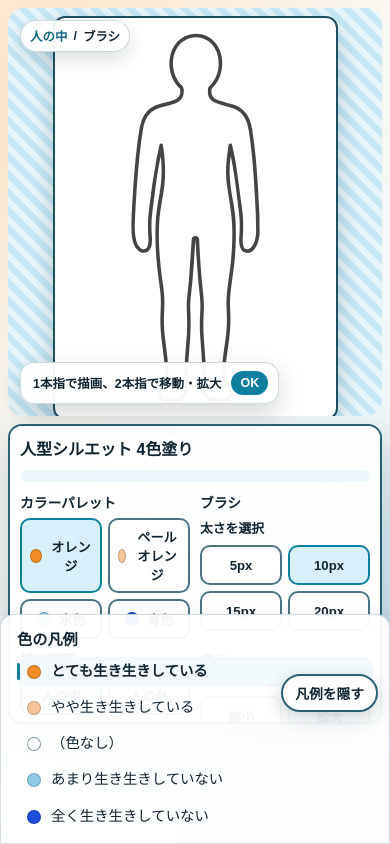
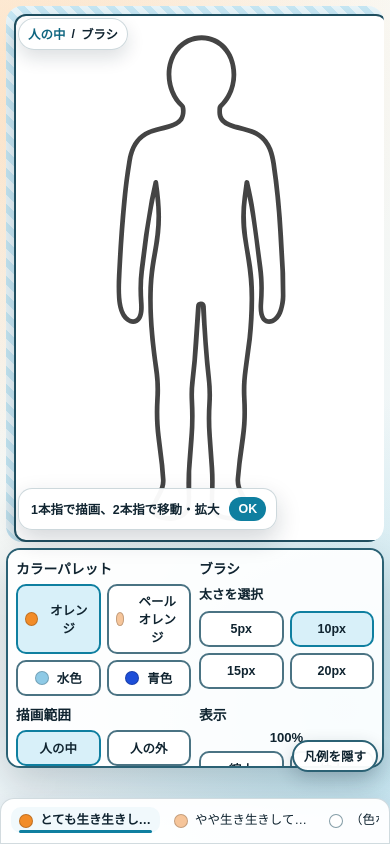
Before and after one commit to Yugontech/human-body-coloring, a plain HTML site: page index.html in a window 390 px wide. Drawn offline with Linux system fonts and the light colour scheme.

Commit message:
Refine mobile layout spacing and legend controls

```diff
--- a/styles.css
+++ b/styles.css
@@ -493,8 +493,8 @@ body.legend-collapsed .legend-toggle-btn {
 @media (max-width: 960px) {
   #app {
     flex-direction: column;
-    padding: 8px;
-    gap: 8px;
+    padding: 6px;
+    gap: 6px;
   }
 
   .canvas-panel {
@@ -543,12 +543,12 @@ body.legend-collapsed .legend-toggle-btn {
     min-width: 0;
     max-width: none;
     order: 2;
-    max-height: min(43dvh, 360px);
-    padding: 10px;
+    max-height: min(34dvh, 280px);
+    padding: 8px;
     border-radius: 14px;
     display: grid;
-    grid-template-columns: repeat(2, minmax(0, 1fr));
-    gap: 10px;
+    grid-template-columns: repeat(3, minmax(0, 1fr));
+    gap: 8px;
   }
 
   .sidebar-resize-handle {
@@ -605,10 +605,10 @@ body.legend-collapsed .legend-toggle-btn {
   .tool-btn,
   .brush-preset-btn,
   .mode-btn {
-    min-height: 40px;
-    padding: 7px 8px;
+    min-height: 36px;
+    padding: 6px 7px;
     border-radius: 10px;
-    font-size: 0.82rem;
+    font-size: 0.78rem;
   }
 
   .zoom-controls {
@@ -621,9 +621,9 @@ body.legend-collapsed .legend-toggle-btn {
   }
 
   .text-input {
-    min-height: 40px;
-    font-size: 0.84rem;
-    padding: 7px 8px;
+    min-height: 36px;
+    font-size: 0.8rem;
+    padding: 6px 8px;
   }
 
   .color-legend {
@@ -633,16 +633,60 @@ body.legend-collapsed .legend-toggle-btn {
     width: 100%;
     max-width: none;
     border-radius: 14px 14px 0 0;
-    padding: 12px 16px calc(12px + env(safe-area-inset-bottom));
+    padding: 8px 10px calc(8px + env(safe-area-inset-bottom));
+  }
+
+  .legend-title {
+    display: none;
+  }
+
+  .legend-list {
+    display: flex;
+    gap: 6px;
+    overflow-x: auto;
+    padding-bottom: 2px;
+    scrollbar-width: none;
+  }
+
+  .legend-list::-webkit-scrollbar {
+    display: none;
+  }
+
+  .legend-item {
+    flex: 0 0 auto;
+    align-items: center;
+    max-width: 150px;
+    padding: 5px 8px;
+    gap: 7px;
+  }
+
+  .legend-item.active::before {
+    top: auto;
+    right: 8px;
+    bottom: 0;
+    left: 8px;
+    width: auto;
+    height: 3px;
+  }
+
+  .legend-name {
+    display: block;
+    max-width: 112px;
+    overflow: hidden;
+    text-overflow: ellipsis;
+    white-space: nowrap;
+    font-size: 0.78rem;
   }
 
   #app {
-    padding-bottom: 120px;
+    padding-bottom: 76px;
   }
 
   .legend-toggle-btn {
     right: 12px;
-    bottom: calc(132px + env(safe-area-inset-bottom));
+    bottom: calc(72px + env(safe-area-inset-bottom));
+    font-size: 0.78rem;
+    padding: 5px 10px;
   }
 
   body.legend-collapsed .legend-toggle-btn {
@@ -656,7 +700,13 @@ body.legend-collapsed .legend-toggle-btn {
 
 @media (max-width: 640px) {
   .tool-panel {
-    max-height: min(38dvh, 300px);
+    max-height: min(28dvh, 220px);
+    grid-template-columns: repeat(2, minmax(0, 1fr));
+  }
+
+  .tool-panel h1,
+  .status-text {
+    display: none;
   }
 
   .instruction-box {
@@ -682,7 +732,6 @@ body.legend-collapsed .legend-toggle-btn {
   }
 
   .color-legend {
-    max-height: 42dvh;
-    overflow: auto;
+    max-height: none;
   }
 }
```
